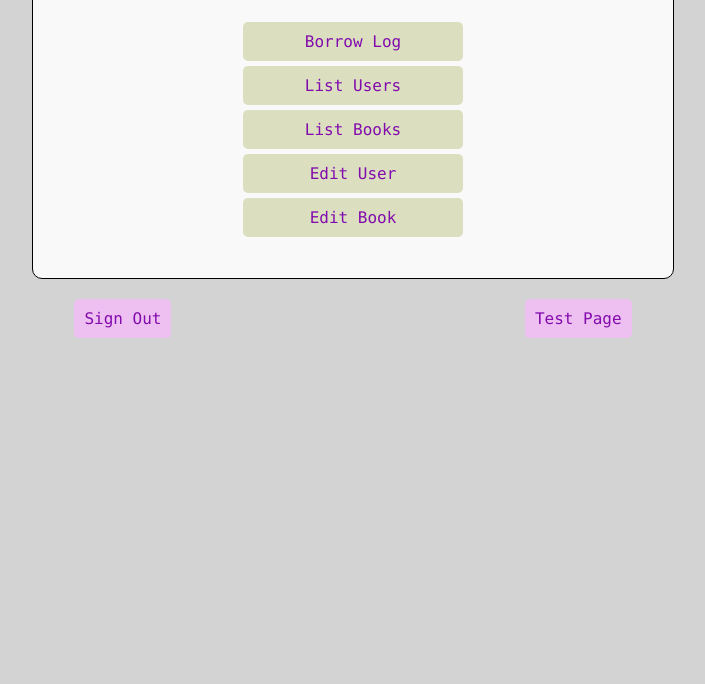
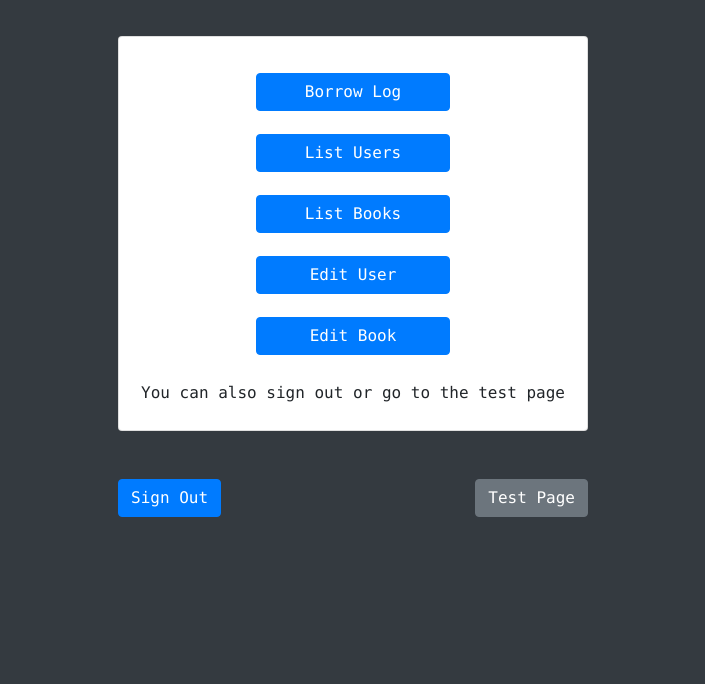
Before and after one commit to 54CHA-PJ/PRWEB-HTML, a plain HTML site: page home.html in a window 1280 px wide. Shown: the part 116-800 px from the top of the page, without its empty margins (287-992 px from the left). Drawn offline with Linux system fonts and the light colour scheme.

Commit message:
bootstrap + css home page

```diff
--- /dev/null
+++ b/bootstrap/custom.css
@@ -0,0 +1,25 @@
+.body_consolas {
+    font-family: Consolas;
+}
+
+.title_consolas {
+    font-family: Consolas;
+    color: white;
+}
+
+.container {
+    max-width: 500px;
+}
+
+.btn-block {
+    display: inline-block;
+    width: 50%;
+    margin: auto; /* Center the buttons horizontally */
+}
+
+.list-group-item {
+    border: none;
+    display: flex; /* Make the list items flex containers */
+    justify-content: center; /* Center the buttons horizontally */
+    align-items: center; /* Center the buttons vertically */
+}
--- a/home.html
+++ b/home.html
@@ -4,28 +4,34 @@
     <title>Home</title>
     <meta charset="UTF-8">
     <meta name="viewport" content="width=device-width, initial-scale=1.0">
-    <title>Home</title>
-    <link rel="stylesheet" href="styles/page.css">
+    <link rel="stylesheet" href="bootstrap/css/bootstrap.css">
+    <link rel="stylesheet" href="bootstrap/custom.css">
     <script type="text/javascript" src="js/jquery-3.3.1.min.js"></script>
     <script src="bootstrap/js/bootstrap.min.js"></script>
 </head>
-<body class="body">
-    <div class="container">
-        <h1>Welcome to the Home Screen</h1>
-        <ul>
-            <li><a href="borrow.html">Borrow Log</a></li>
-            <li><a href="users.html">List Users</a></li>
-            <li><a href="books.html">List Books</a></li>
-            <li><a href="user.html">Edit User</a></li>
-            <li><a href="book.html">Edit Book</a></li>
-        </ul>
+<body class="bg-dark body_consolas">
+
+    <h1 class="mb-2 mt-5 text-center title_consolas">Welcome to the Home Screen</h1>
+    <div class="container py-5">
+        <div class="card" bg-primary>
+            <div class="card-body">
+                <ul class="list-group mb-3 mt-1">
+                    <li class="list-group-item"><a href="borrow.html" class="btn btn-primary btn-block">Borrow Log</a></li>
+                    <li class="list-group-item"><a href="users.html" class="btn btn-primary btn-block">List Users</a></li>
+                    <li class="list-group-item"><a href="books.html" class="btn btn-primary btn-block">List Books</a></li>
+                    <li class="list-group-item"><a href="user.html" class="btn btn-primary btn-block">Edit User</a></li>
+                    <li class="list-group-item"><a href="book.html" class="btn btn-primary btn-block">Edit Book</a></li>
+                </ul>
+                <h6 class="text-center">You can also sign out or go to the test page</h6>
+            </div>
+        </div>
     </div>
-    <div class="button-container">
+    <div class="container d-flex justify-content-between">
         <form action="index.html" method="GET">
-            <button type="home">Sign Out</button>
+            <button type="home" class="btn btn-primary">Sign Out</button>
         </form>
         <form action="test.html" method="GET">
-            <button type="home">Test Page</button>
+            <button type="home" class="btn btn-secondary">Test Page</button>
         </form>
     </div>
 </body>
```
Also changed, not shown: book.html (+1 -1 lines), books.html (+5 -2 lines), borrow.html (+4 -2 lines), index.html (+1 -1 lines), user.html (+4 -2 lines), users.html (+4 -2 lines).
